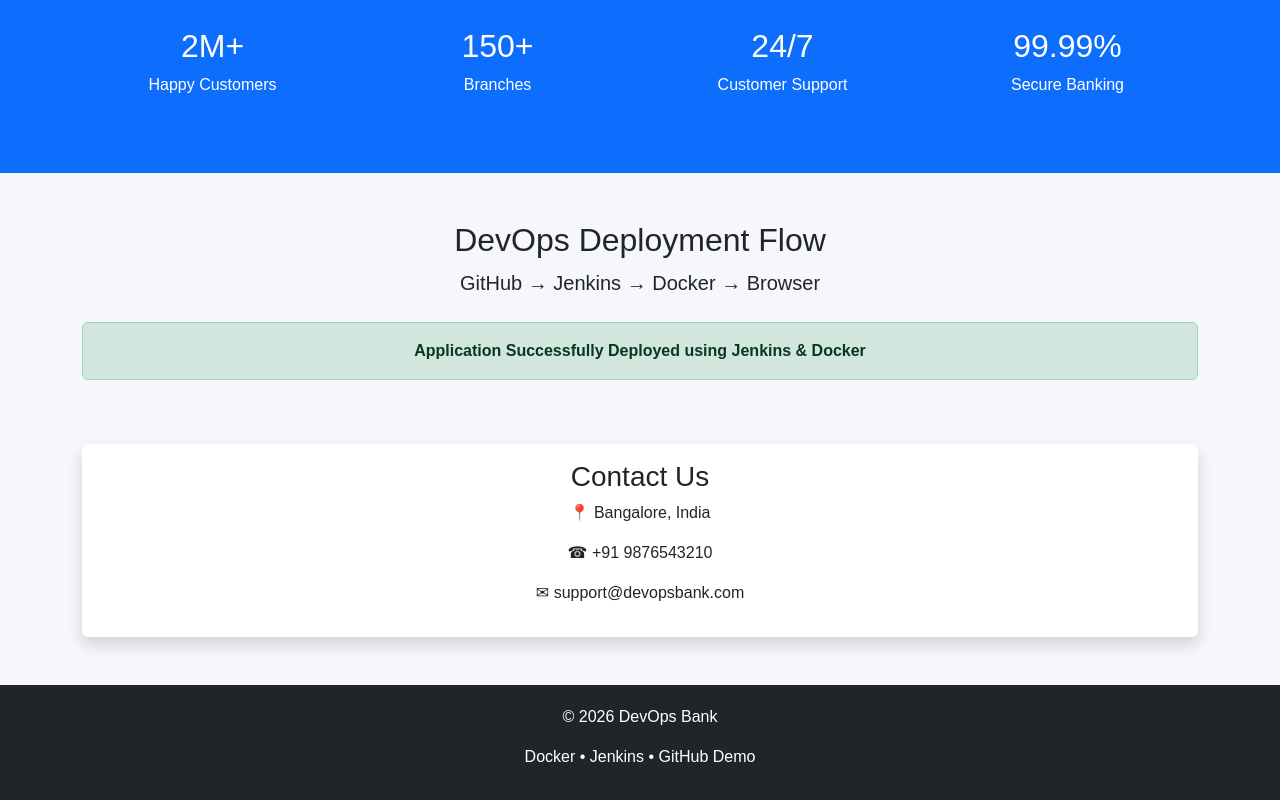
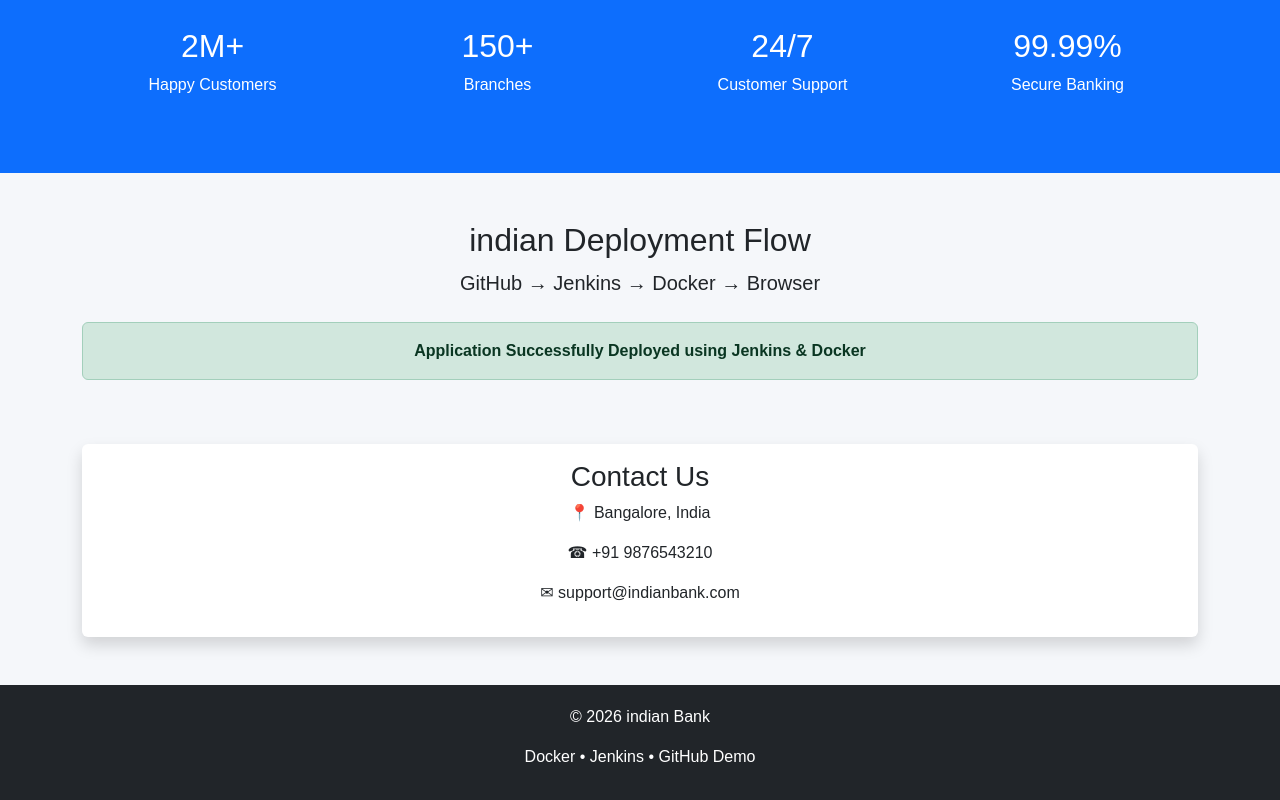
Before and after one commit to sreerammaddala/Bank-Demo, a plain HTML site: page index.html in a window 1280 px wide. Shown: the part 1108-1908 px from the top of the page. Drawn offline with nearby package versions, Linux system fonts and the light colour scheme.

Commit message:
Update index.html

```diff
--- a/index.html
+++ b/index.html
@@ -6,7 +6,7 @@
 <meta charset="UTF-8">
 <meta name="viewport" content="width=device-width, initial-scale=1">
 
-<title>DevOps Bank | Digital Banking</title>
+<title>indian Bank | Digital Banking</title>
 
 <link href="https://cdn.jsdelivr.net/npm/bootstrap@5.3.3/dist/css/bootstrap.min.css" rel="stylesheet">
 
@@ -90,7 +90,7 @@
 
 <div class="container">
 
-<a class="navbar-brand fw-bold" href="#">🏦 DevOps BANK</a>
+<a class="navbar-brand fw-bold" href="#">🏦 indian BANK</a>
 
 <button class="navbar-toggler" data-bs-toggle="collapse" data-bs-target="#menu">
 
@@ -312,11 +312,11 @@
 
 </section>
 
-<!-- DevOps Section -->
+<!-- indian Section -->
 
 <section class="container py-5 text-center">
 
-<h2>DevOps Deployment Flow</h2>
+<h2>indian Deployment Flow</h2>
 
 <p class="lead">
 
@@ -356,7 +356,7 @@
 
 <p>
 
-✉ support@devopsbank.com
+✉ support@indianbank.com
 
 </p>
 
@@ -372,7 +372,7 @@
 
 <p>
 
-© 2026 DevOps Bank
+© 2026 indian Bank
 
 </p>
 
```
